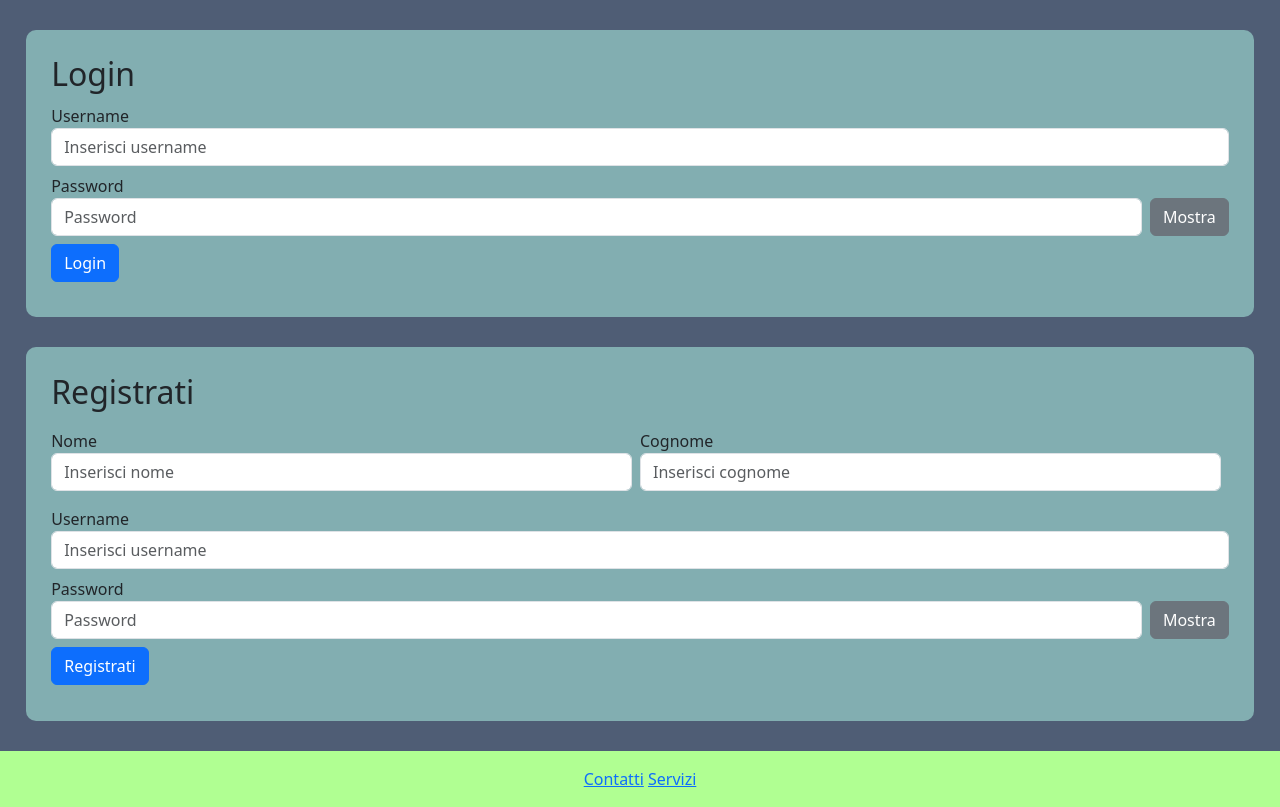
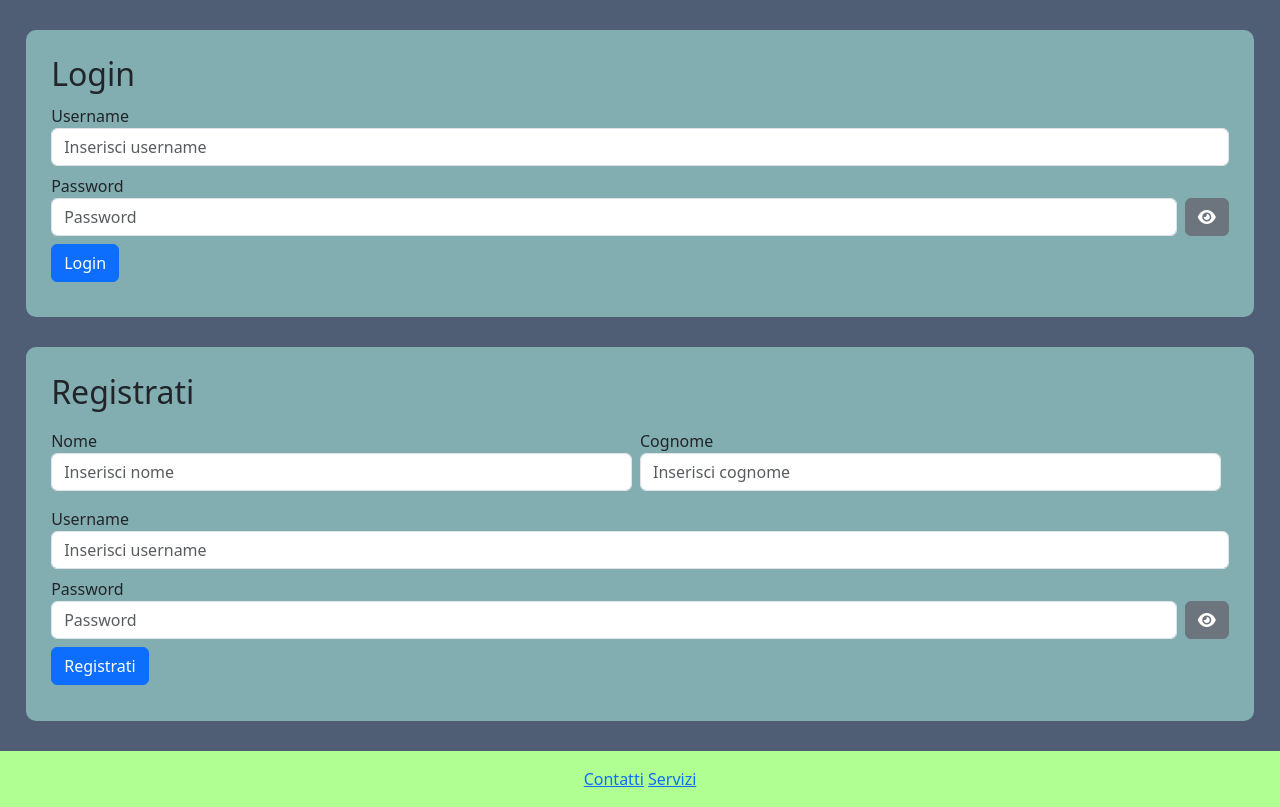
Before and after one commit to fronzofronzo/webProject, a PHP site: page /login.php in a window 1280 px wide. Shown: the part 155-962 px from the top of the page. Run offline with PHP 8.4, Linux system fonts and the light colour scheme.

Commit message:
Modified show/hide behaviour and modified base for accessibility

```diff
--- a/funside/js/login-form.js
+++ b/funside/js/login-form.js
@@ -18,7 +18,8 @@ async function fetchData(url, formData) {
 function togglePasswordVisibility(button, passwordField) {
     const type = passwordField.getAttribute("type") === "password" ? "text" : "password";
     passwordField.setAttribute("type", type);
-    const text = button.innerHTML === "Mostra" ? "Nascondi" : "Mostra";
+    button.classList.toggle("fa-eye");
+    button.classList.toggle("fa-eye-slash");
     button.innerHTML = text;
 }
 
--- a/funside/template/base.php
+++ b/funside/template/base.php
@@ -28,8 +28,8 @@
     </div>
     <nav class="navbar bg-body-tertiary ">
         <div class="container-fluid row">
-            <button class="btn btn-light col-1"><a href="notification.php" class="fa-solid fa-bell"></a></button>
-            <button class="btn btn-light col-1"><a href="login.php" class="fa-solid fa-user"></a></button>
+            <button class="btn btn-light col-1"><a href="notification.php" class="fa-solid fa-bell" title='Notifications'></a></button>
+            <button class="btn btn-light col-1"><a href="login.php" class="fa-solid fa-user" title="Account"></a></button>
             <button class="btn btn-light col-1"><strong class="fa-solid fa-cart-shopping"></strong></button>
             <div class="col-8"></div>
             <button class="navbar-toggler col-1" type="button" data-bs-toggle="offcanvas" data-bs-target="#offcanvasNavbar"
--- a/funside/template/login-form.php
+++ b/funside/template/login-form.php
@@ -13,7 +13,7 @@
                     <div class="flex-grow-1 me-2">
                         <input type="password" class="form-control" id="loginpassword" placeholder="Password" required>
                     </div>
-                    <button type="button" class="btn btn-secondary" id="loginshow">Mostra</button>
+                    <button type="button" class="btn btn-secondary fa-solid fa-eye" id="loginshow"></button>
                 </div>
             </div>
             <button type="submit" class="btn btn-primary">Login</button>
@@ -47,7 +47,7 @@
                     <div class="flex-grow-1 me-2">
                         <input type="password" class="form-control" id="registerpassword" placeholder="Password" required>
                     </div>
-                    <button type="button" class="btn btn-secondary" id="registershow">Mostra</button>
+                    <button type="button" class="btn btn-secondary fa-solid fa-eye" id="registershow"></button>
                 </div>
             </div>
             <button type="submit" class="btn btn-primary">Registrati</button>
```
